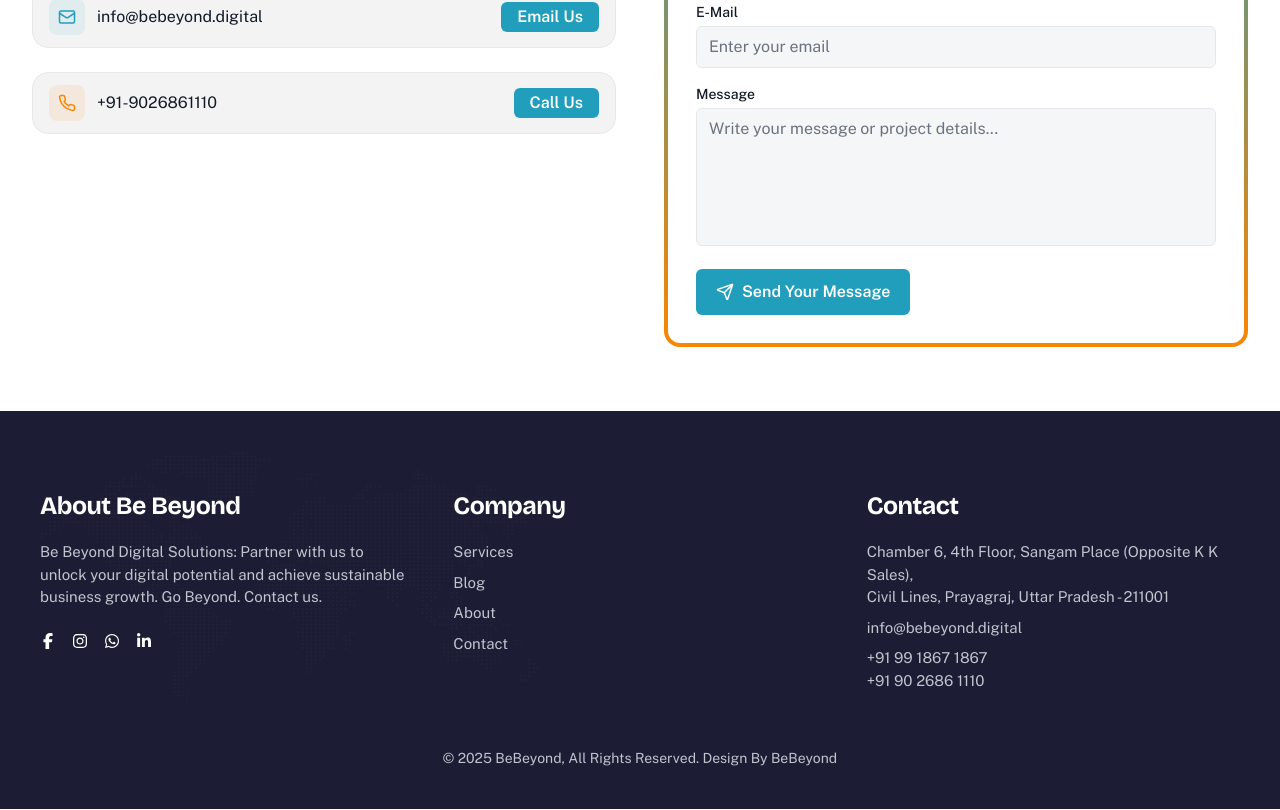
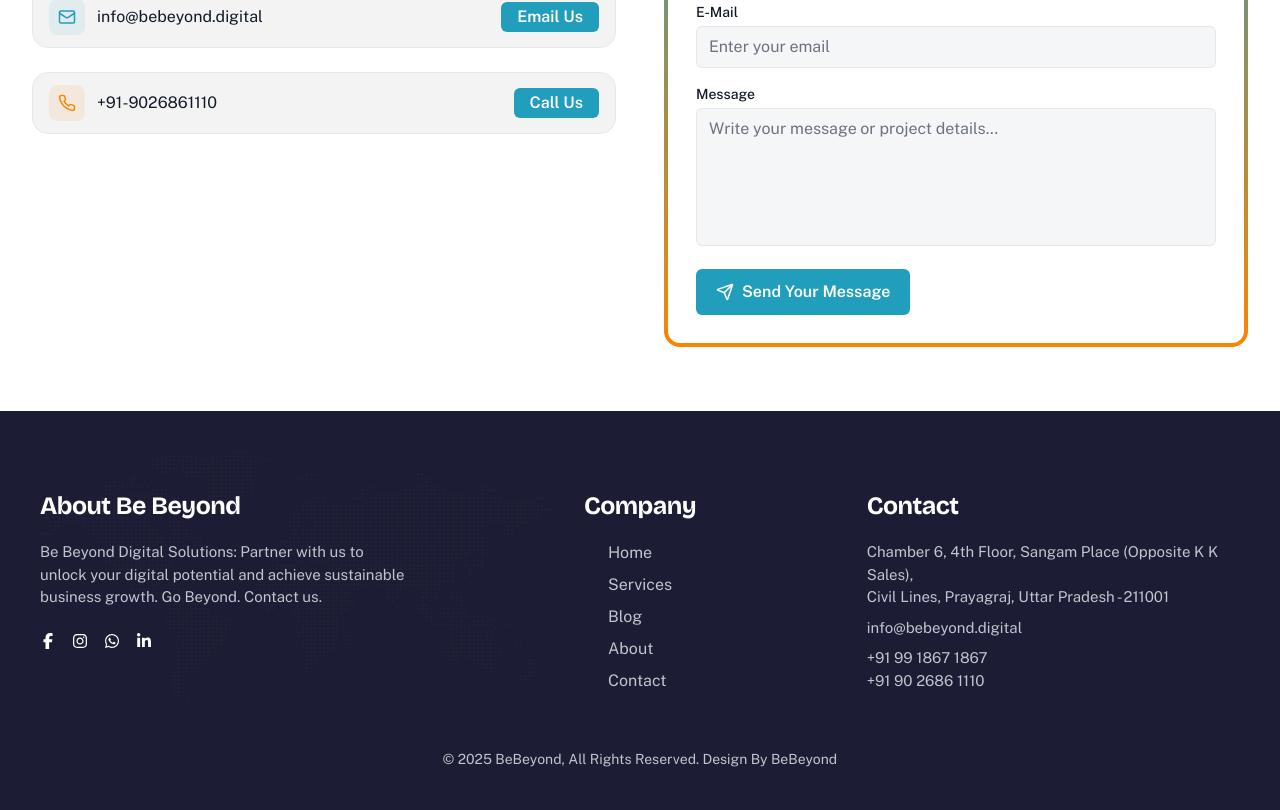
Before and after one commit to pulkitdigital/React-Landing-Page, a React (Vite) app: page / in a window 1280 px wide. Shown: the part 7369-8179 px from the top of the page. Built offline with nearby package versions, Linux system fonts and the light colour scheme.

Commit message:
Updated files

```diff
--- a/src/components/Footer.jsx
+++ b/src/components/Footer.jsx
@@ -43,20 +43,34 @@
           </div>
         </div>
         {/* COMPANY */}
-        <div className="flex-1 min-w-[200px] flex flex-col gap-4 items-center md:items-start text-center md:text-left">
+        <div className="flex-1 min-w-[200px] flex flex-col gap-4 items-center md:items-center text-center md:text-left">
           <h4 className="text-white text-lg font-semibold mb-1 text-[21px] sm:text-[25px]">Company</h4>
-          <ul className="flex flex-col gap-2 text-[#c0c5ce] text-[15px]">
+          <ul className="flex flex-col gap-2 text-[#c0c5ce] text-[15px]text-left">
             <li>
-              <a href="/services" className="hover:underline">Services</a>
+              <a href="https://bebeyond.digital/" className="hover:underline"
+              target="_blank"
+              >Home</a>
             </li>
             <li>
-              <a href="/blog" className="hover:underline">Blog</a>
+              <a href="https://bebeyond.digital/services"
+              target="_blank"
+              className="hover:underline">Services</a>
             </li>
             <li>
-              <a href="/about" className="hover:underline">About</a>
+              <a href="https://bebeyond.digital/blog"
+              target="_blank"
+              className="hover:underline">Blog</a>
+
             </li>
             <li>
-              <a href="/contact" className="hover:underline">Contact</a>
+              <a href="https://bebeyond.digital/about"
+              target="_blank"
+              className="hover:underline">About</a>
+            </li>
+            <li>
+              <a href="https://bebeyond.digital/contact"
+              target="_blank"
+              className="hover:underline">Contact</a>
             </li>
           </ul>
         </div>
```
